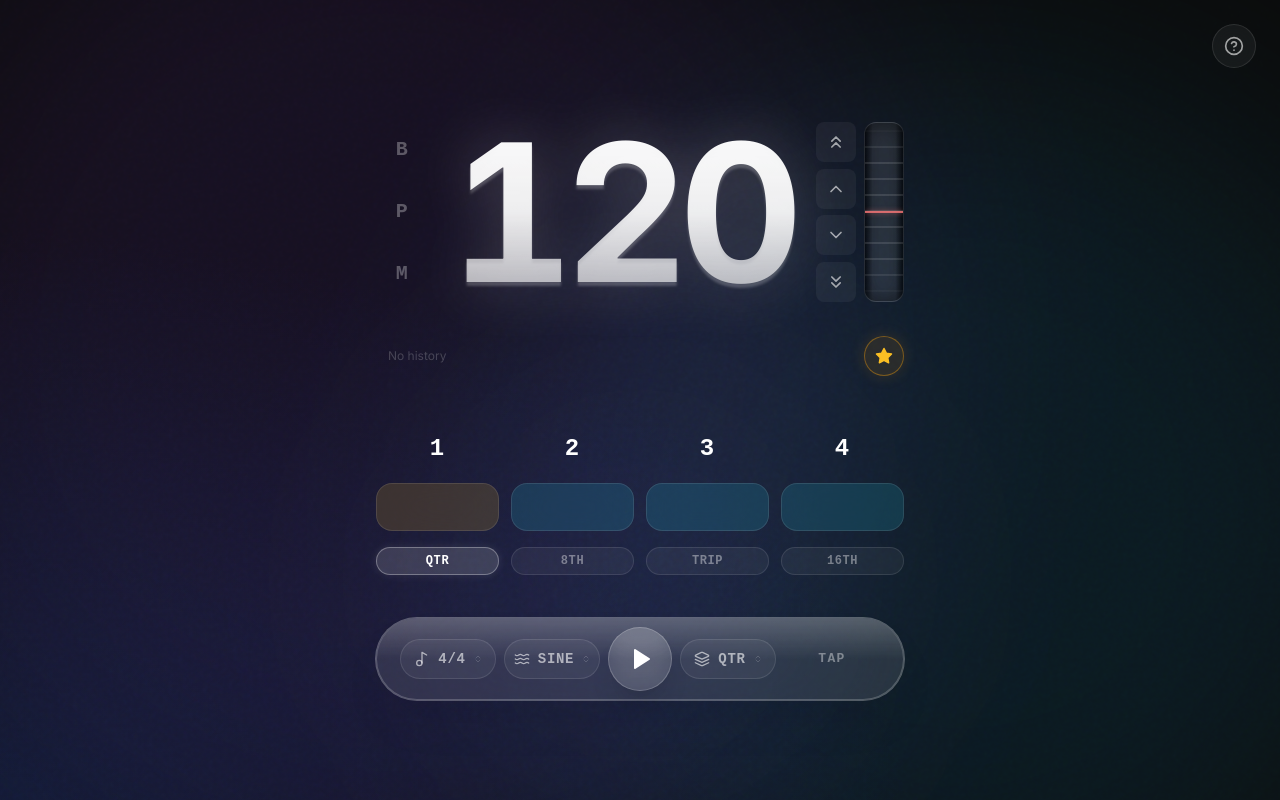
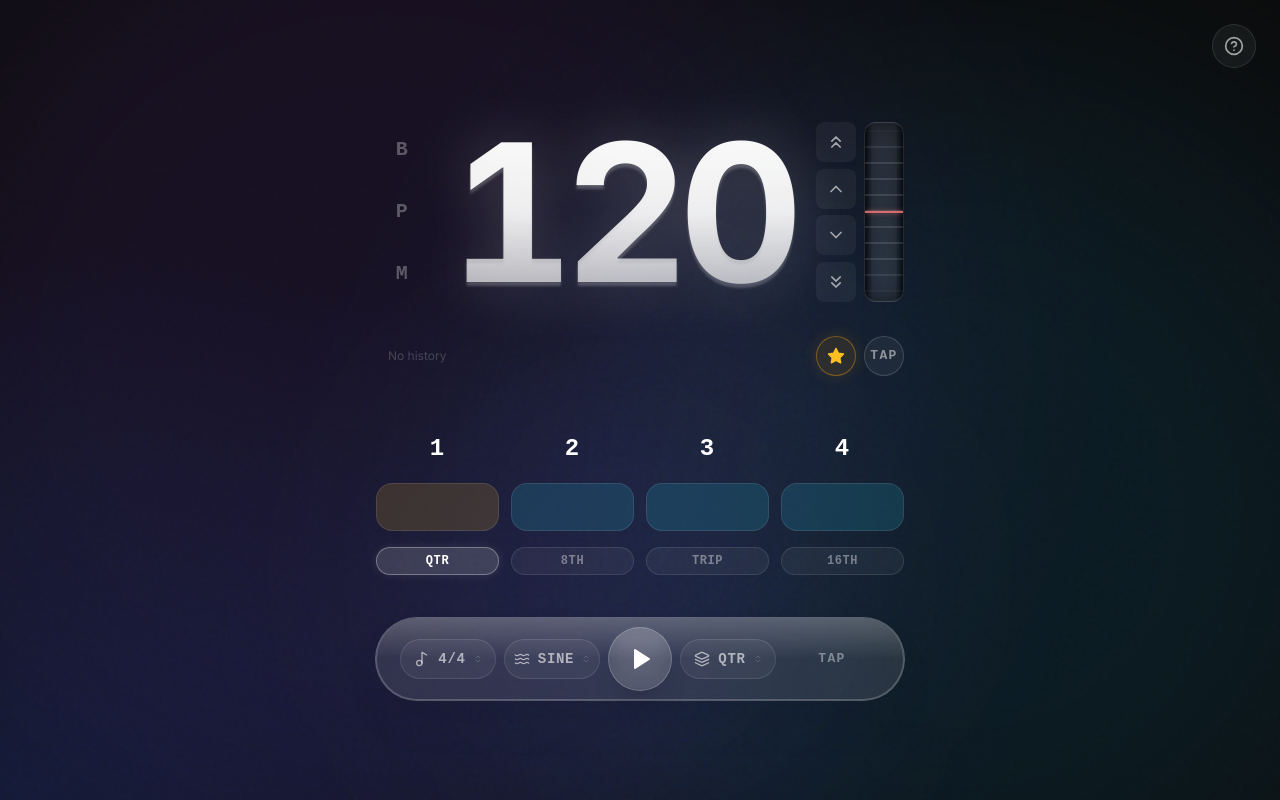
Before and after one commit to Glooory/metronome, a React (Vite) app: page / in a window 1280 px wide. Built offline with nearby package versions, Linux system fonts and the light colour scheme.

Commit message:
feat: Add TAP button to BPM history bar and update BPM saving logic to prepend new entries.

```diff
--- a/src/App.tsx
+++ b/src/App.tsx
@@ -164,7 +164,7 @@ export default function MetronomeApp() {
           {/* BLOCK 1: BPM & HISTORY */}
           <div className={styles['bpm-section']}>
               <BpmDisplay bpm={bpm} setBpm={setBpm} />
-              <BpmHistoryBar currentBpm={bpm} setBpm={setBpm} savedBpms={savedBpms} setSavedBpms={setSavedBpms} />
+              <BpmHistoryBar currentBpm={bpm} setBpm={setBpm} savedBpms={savedBpms} setSavedBpms={setSavedBpms} onTap={handleTap} />
           </div>
 
           {/* BLOCK 2: VISUALIZER */}
--- a/src/components/BpmHistoryBar/index.tsx
+++ b/src/components/BpmHistoryBar/index.tsx
@@ -1,6 +1,7 @@
 import { clsx } from 'clsx';
 import { AnimatePresence, LayoutGroup, motion } from 'framer-motion';
 import { Star, X } from 'lucide-react';
+import { useRef } from 'react';
 import styles from './styles.module.css';
 
 interface BpmHistoryBarProps {
@@ -8,18 +9,25 @@ interface BpmHistoryBarProps {
   setBpm: (value: number | ((prev: number) => number)) => void;
   savedBpms: number[];
   setSavedBpms: (value: number[] | ((prev: number[]) => number[])) => void;
+  onTap: () => void;
 }
 
-export const BpmHistoryBar = ({ currentBpm, setBpm, savedBpms, setSavedBpms }: BpmHistoryBarProps) => {
+export const BpmHistoryBar = ({ currentBpm, setBpm, savedBpms, setSavedBpms, onTap }: BpmHistoryBarProps) => {
+  const listRef = useRef<HTMLDivElement>(null);
+
   const saveCurrentBpm = () => {
-    // We need to handle the state update logic here or pass simpler props.
-    // The prop is setSavedBpms which matches useState setter signature.
-    // The App logic was: setSavedBpms([...savedBpms.filter(b => b !== currentBpm), currentBpm].slice(-20));
-    // Let's replicate safe logic.
+    // Prepend new BPM at the beginning (newest first, left to right = new to old)
     setSavedBpms((prev: number[]) => {
-       const newSaved = [...prev.filter(b => b !== currentBpm), currentBpm].slice(-20);
+       const filtered = prev.filter(b => b !== currentBpm);
+       const newSaved = [currentBpm, ...filtered].slice(0, 20);
        return newSaved;
     });
+    // Scroll to the leftmost position
+    setTimeout(() => {
+      if (listRef.current) {
+        listRef.current.scrollTo({ left: 0, behavior: 'smooth' });
+      }
+    }, 50);
   };
 
   const removeBpm = (e: React.MouseEvent, bpmToRemove: number) => {
@@ -29,7 +37,7 @@ export const BpmHistoryBar = ({ currentBpm, setBpm, savedBpms, setSavedBpms }: B
 
   return (
     <div className={styles['history-bar']}>
-      <div className={styles['history-bar__list']}>
+      <div ref={listRef} className={styles['history-bar__list']}>
         <LayoutGroup>
           <AnimatePresence mode='popLayout'>
             {savedBpms.map((b) => (
@@ -68,6 +76,10 @@ export const BpmHistoryBar = ({ currentBpm, setBpm, savedBpms, setSavedBpms }: B
       >
         <Star size={18} fill="currentColor" />
       </motion.button>
+
+      <button onClick={onTap} className={styles['history-bar__tap-btn']}>
+        <span className={styles['history-bar__tap-label']}>TAP</span>
+      </button>
     </div>
   );
 };
--- a/src/components/BpmHistoryBar/styles.module.css
+++ b/src/components/BpmHistoryBar/styles.module.css
@@ -6,7 +6,7 @@
   justify-content: space-between;
   margin-top: 0;
   height: 4rem;
-  gap: 1rem;
+  gap: 0.5rem;
 }
 
 .history-bar__list {
@@ -124,3 +124,33 @@
   font-style: italic;
   margin-left: 0.5rem;
 }
+
+.history-bar__tap-btn {
+  flex-shrink: 0;
+  width: 2.5rem;
+  height: 2.5rem;
+  border-radius: 9999px;
+  background-color: rgba(255, 255, 255, 0.05);
+  border: 1px solid rgba(255, 255, 255, 0.15);
+  display: flex;
+  align-items: center;
+  justify-content: center;
+  transition: all 0.2s;
+}
+
+.history-bar__tap-btn:hover {
+  background-color: rgba(255, 255, 255, 0.1);
+  border-color: rgba(255, 255, 255, 0.25);
+}
+
+.history-bar__tap-btn:active {
+  transform: scale(0.95);
+  background-color: rgba(255, 255, 255, 0.15);
+}
+
+.history-bar__tap-label {
+  font-family: monospace;
+  font-weight: bold;
+  letter-spacing: 0.1em;
+  color: rgba(255, 255, 255, 0.5);
+}
```
